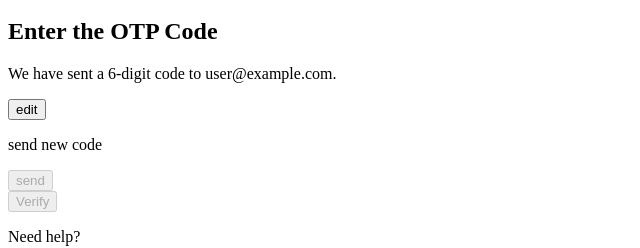
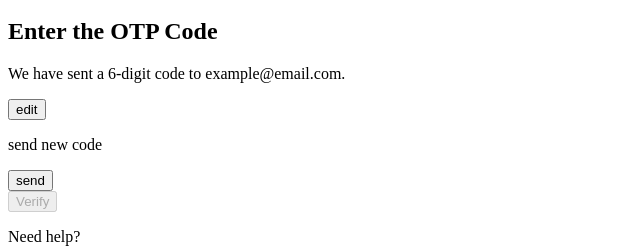
Before and after one commit to ASalem020/Rose-App-Team2, a Next.js app: page /en/forgot-password in a window 1280 px wide. Shown: the part 163-411 px from the top of the page, without its empty margins (0-640 px from the left). Built offline with nearby package versions, Linux system fonts and the light colour scheme.

Commit message:
fix(OTP):made mock email for testing

```diff
--- a/src/app/[locale]/(auth)/forgot-password/_components/forgot-password-flow.tsx
+++ b/src/app/[locale]/(auth)/forgot-password/_components/forgot-password-flow.tsx
@@ -6,7 +6,7 @@ import NewPasswordStep from './new-password-step';
 import VerifyOtp from './verify-otp';
 
 export default function ForgotPasswordFlow() {
-  const [email, setEmail] = useState<string>('');
+  const [email, setEmail] = useState<string>('example@email.com');
 
   return (
     // NOTE => waiting for Forgot password Flow and layout to be completed...
--- a/src/app/[locale]/(auth)/forgot-password/_components/verify-otp.tsx
+++ b/src/app/[locale]/(auth)/forgot-password/_components/verify-otp.tsx
@@ -6,6 +6,7 @@ import { useState, useEffect, useCallback } from 'react';
 import { useVerifyOtp } from '../_hooks/use-verify-otp';
 import { useSendOtp } from '../_hooks/use-send-otp';
 import { Loader2 } from 'lucide-react';
+import { cn } from '@/lib/utils/tailwind-merge';
 
 const COOLDOWN_KEY = 'otp_cooldown';
 const COOLDOWN_DURATION = 60; // 60 seconds
@@ -98,11 +99,15 @@ export default function VerifyOtp({ email, setStep }: VerifyOtpProps) {
 
                 <div className='flex items-center gap-2'>
                     <p className='text-xs text-zinc-500'>
-                        {t('description')} <span className='text-black dark:text-white'>{email || 'user@example.com'}</span>.
+                        {t('description')} <span className='text-black dark:text-white'>{email}</span>.
                     </p>
+                    {/* resend button */}
                     <button
                         onClick={() => setStep(1)}
-                        className='text-blue-700 capitalize text-xs underline'
+                        className={cn(
+                            'text-maroon-700 capitalize text-xs underline',
+                            isResendDisabled && 'text-zinc-400 cursor-not-allowed'
+                        )}
                     >
                         {t('edit')}
                     </button>
@@ -128,10 +133,11 @@ export default function VerifyOtp({ email, setStep }: VerifyOtpProps) {
                             type="button"
                             onClick={handleResendOtp}
                             disabled={isResendDisabled}
-                            className={`${isResendDisabled
-                                ? 'text-zinc-400 cursor-not-allowed'
-                                : 'text-maroon-700 dark:text-softPink-400'
-                                }`}
+                            className={cn(
+                                isResendDisabled
+                                    ? 'text-zinc-400 cursor-not-allowed'
+                                    : 'text-maroon-700 dark:text-softPink-400'
+                            )}
                         >
                             {isSending
                                 ? '...'
```
